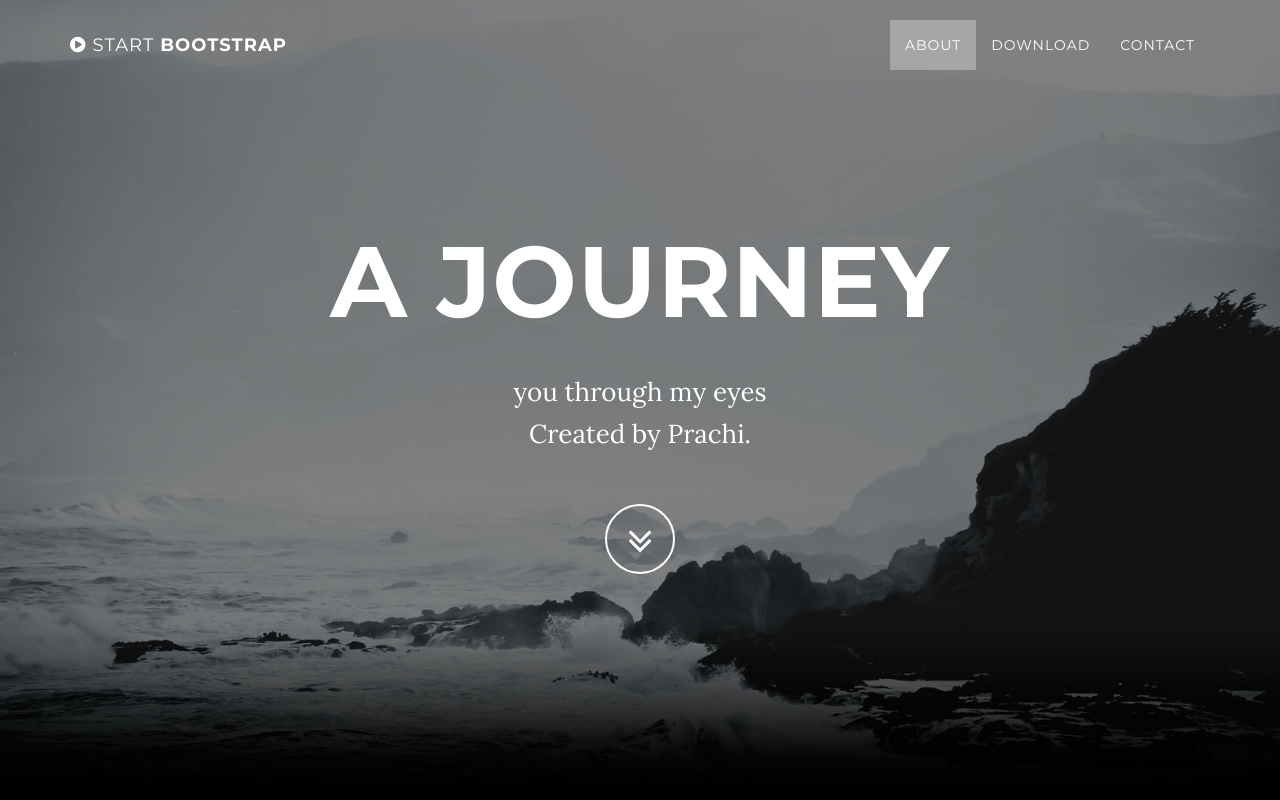
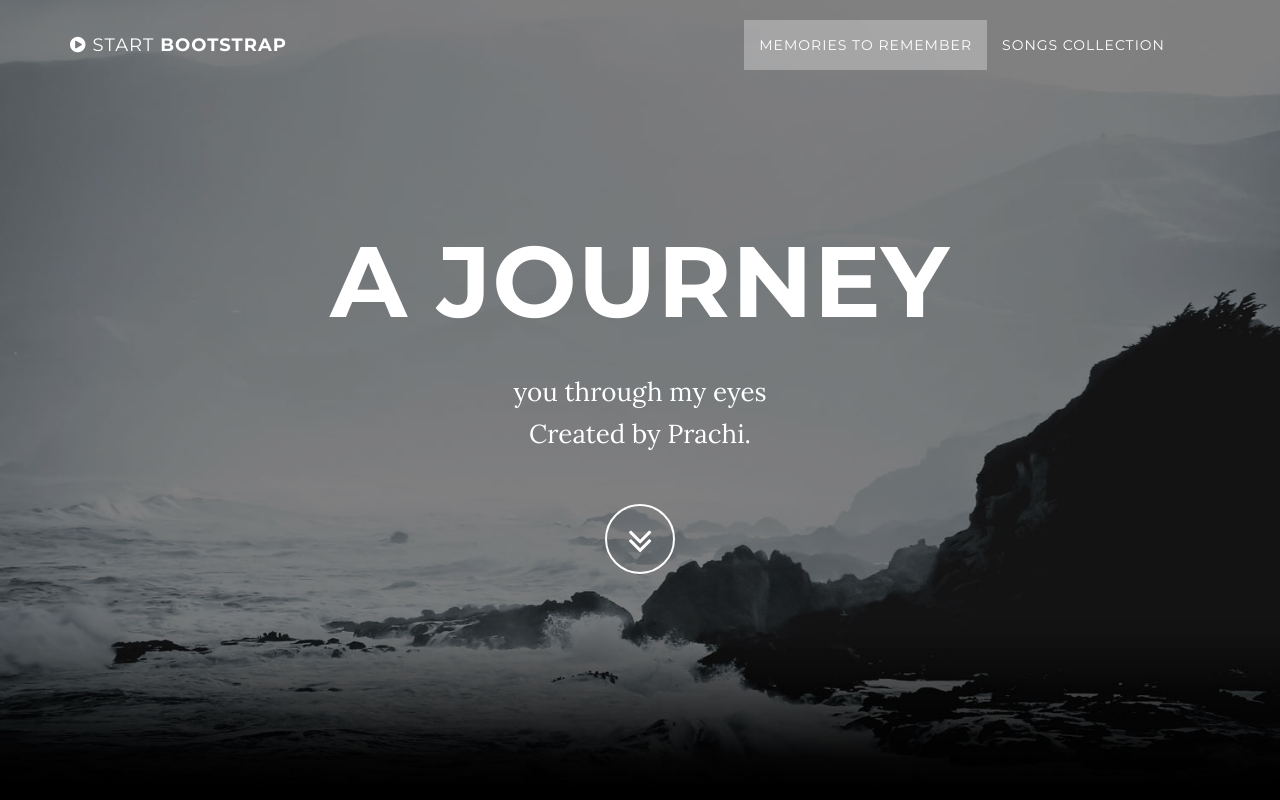
Before and after one commit to attipingu/attipingu.github.io, a website: page index.html in a window 1280 px wide. Shown: the top 800 px of the page. Drawn offline with nearby package versions, Linux system fonts and the light colour scheme; some packages are replaced by stand-ins of ours.

Commit message:
Update index.html

```diff
--- a/index.html
+++ b/index.html
@@ -53,14 +53,14 @@
                         <a href="#page-top"></a>
                     </li>
                     <li>
-                        <a class="page-scroll" href="#about">About</a>
+                        <a class="page-scroll" href="#about">Memories to Remember </a>
 
                     </li>
                     <li>
-                        <a class="page-scroll" href="#download">Download</a>
+                        <a class="page-scroll" href="#download">Songs Collection</a>
                     </li>
                     <li>
-                        <a class="page-scroll" href="#contact">Contact</a>
+                        <a class="page-scroll" href="https://drive.google.com/file/d/0B2ZYbbP8nOCQUE8xU1ZSWjdjR0U/view?usp=sharing"></a>
                     </li>
                 </ul>
             </div>
```
